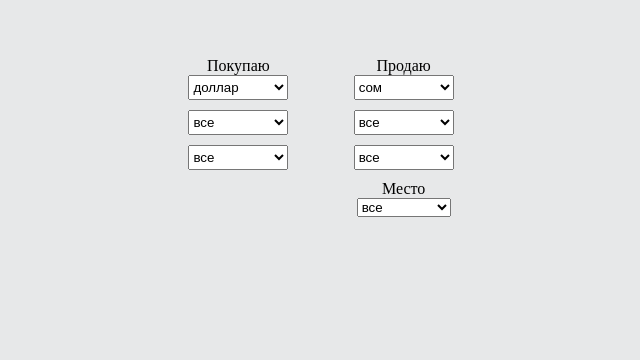
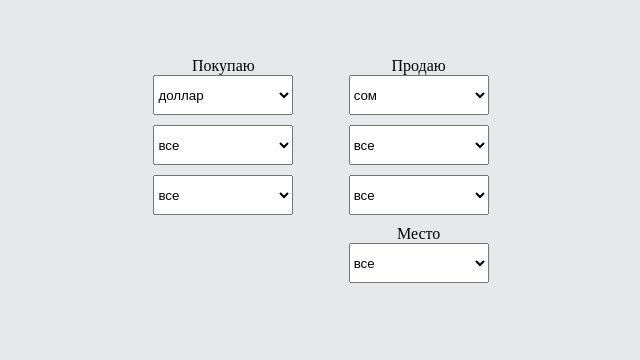
Before and after one commit to Beknazar19/poisk, a plain HTML site: page index.html in a window 1280 px wide. Shown: the part 201-561 px from the top of the page, without its empty margins (319-959 px from the left). Drawn offline with Linux system fonts and the light colour scheme; a script that the page names is missing.

Commit message:
Add files via upload

```diff
--- a/index.html
+++ b/index.html
@@ -68,9 +68,9 @@
                <option value="2">с печатью</option>
            </select>
            <td>
-            <label class="select" for="select-group_7">
+            <label class="select" for="select_group_7">
                 Место
-                <select id="select_group_7">
+                <select class="select" id="select_group_7">
                     <option value="14">все</option>
                     <option value="1">Бишкек</option>
                     <option value="2">Ош</option>
--- a/style.css
+++ b/style.css
@@ -7,7 +7,7 @@
 
 }
 div.column {
-    width: 140px;
+    width: 170px;
     height: 300px;
     text-align: center;
     margin: 1%;
@@ -15,8 +15,8 @@ div.column {
     position: relative
 }
 .select {
-    width: 100px;
-    height: 25px;
+    width: 140px;
+    height: 40px;
 }
 select {
     margin-bottom: 10px;
```
